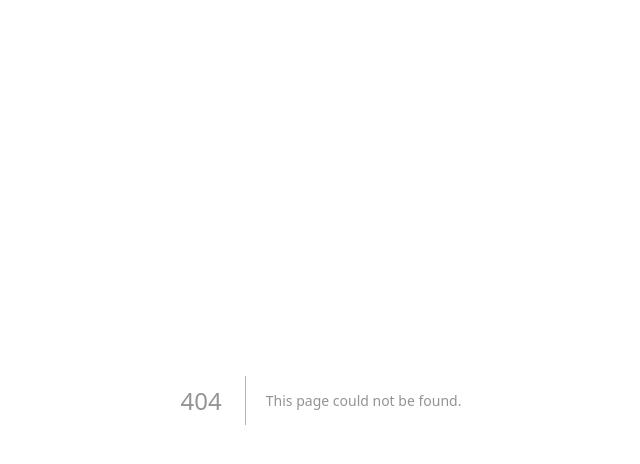
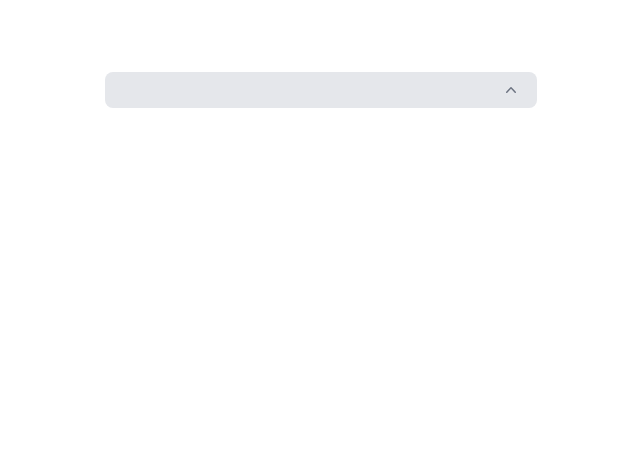
Before and after one commit to kingdanie/intime, a Next.js app: page /components/Accordion in a window 1280 px wide. Before the commit this address had no page. Shown: the top 464 px of the page, without its empty margins (319-959 px from the left). Built offline with nearby package versions, Linux system fonts and the light colour scheme.

Commit message:
create accodion component

```diff
--- /dev/null
+++ b/pages/components/Accordion.tsx
@@ -0,0 +1,29 @@
+import { Disclosure } from '@headlessui/react'
+import { ChevronUpIcon } from '@heroicons/react/20/solid'
+
+export default function Accordion({title, body}) {
+  return (
+    <div className="w-full px-4 pt-16">
+      <div className="mx-auto w-full max-w-md rounded-2xl bg-white p-2">
+        <Disclosure>
+          {({ open }) => (
+            <>
+              <Disclosure.Button className="flex w-full justify-between rounded-lg bg-gray-200 px-4 py-2 text-left text-sm font-medium text-gray-900 hover:bg-gray-200 focus:outline-none focus-visible:ring focus-visible:ring-gray-500 focus-visible:ring-opacity-75">
+                <span>{title}</span>
+                <ChevronUpIcon
+                  className={`${
+                    open ? 'rotate-180 transform' : ''
+                  } h-5 w-5 text-gray-500`}
+                />
+              </Disclosure.Button>
+              <Disclosure.Panel className="px-4 pt-4 pb-2 text-sm text-gray-500">
+               {body}
+              </Disclosure.Panel>
+            </>
+          )}
+        </Disclosure>
+
+      </div>
+    </div>
+  )
+}
```
